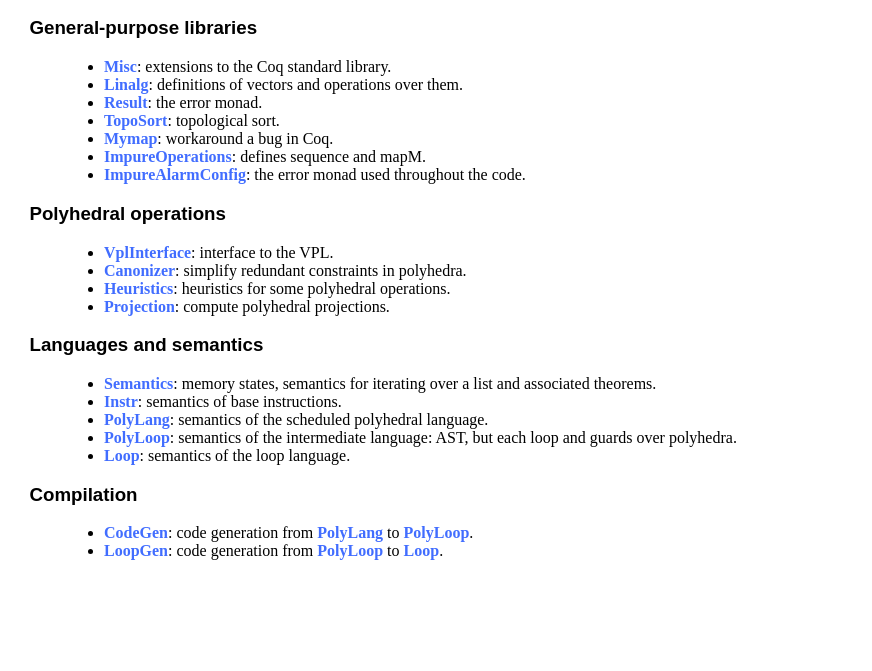
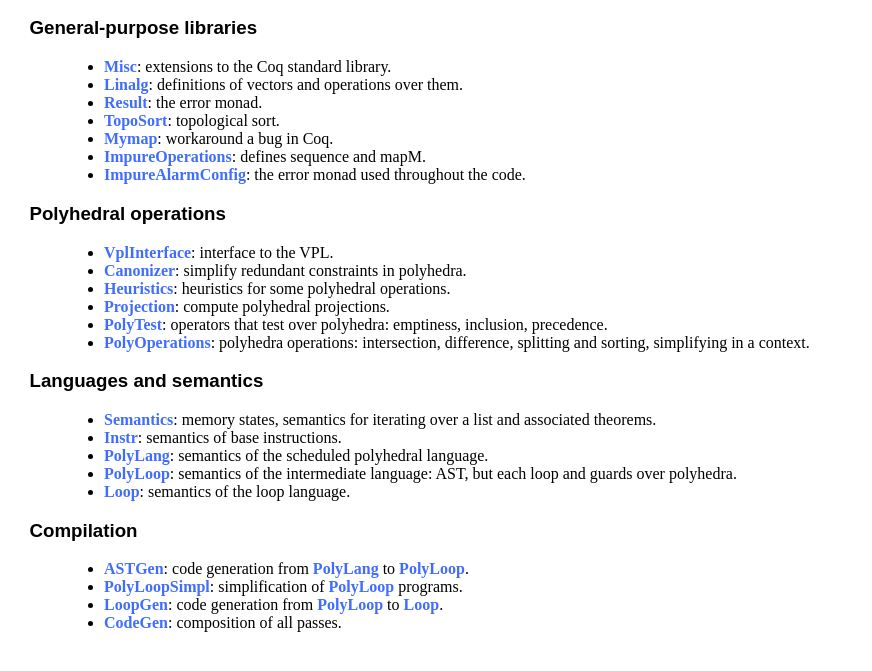
Before and after one commit to Ekdohibs/PolyGen, a plain HTML site: page doc/index.html in a window 1280 px wide. Shown: the part 97-768 px from the top of the page, without its empty margins (0-872 px from the left). Drawn offline with Linux system fonts and the light colour scheme.

Commit message:
Update doc/index.html again

```diff
--- a/doc/index.html
+++ b/doc/index.html
@@ -37,6 +37,8 @@
             <li><a href="html/Canonizer.html">Canonizer</a>: simplify redundant constraints in polyhedra.</li>
             <li><a href="html/Heuristics.html">Heuristics</a>: heuristics for some polyhedral operations.</li>
             <li><a href="html/Projection.html">Projection</a>: compute polyhedral projections.</li>
+            <li><a href="html/PolyTest.html">PolyTest</a>: operators that test over polyhedra: emptiness, inclusion, precedence.</li>
+            <li><a href="html/PolyOperations.html">PolyOperations</a>: polyhedra operations: intersection, difference, splitting and sorting, simplifying in a context.</li>
         </ul>
         <h3>Languages and semantics</h3>
         <ul>
@@ -48,8 +50,10 @@
         </ul>
         <h3>Compilation</h3>
         <ul>
-            <li><a href="html/CodeGen.html">CodeGen</a>: code generation from <a href="hmtl/PolyLang.html">PolyLang</a> to <a href="html/PolyLoop.html">PolyLoop</a>.</li>
+            <li><a href="html/ASTGen.html">ASTGen</a>: code generation from <a href="hmtl/PolyLang.html">PolyLang</a> to <a href="html/PolyLoop.html">PolyLoop</a>.</li>
+            <li><a href="html/PolyLoopSimpl.html">PolyLoopSimpl</a>: simplification of <a href="hmtl/PolyLoop.html">PolyLoop</a> programs.</li>
             <li><a href="html/LoopGen.html">LoopGen</a>: code generation from <a href="hmtl/PolyLoop.html">PolyLoop</a> to <a href="html/Loop.html">Loop</a>.</li>
+            <li><a href="html/CodeGen.html">CodeGen</a>: composition of all passes.</li>
         </ul>
     </body>
 </html>
```
